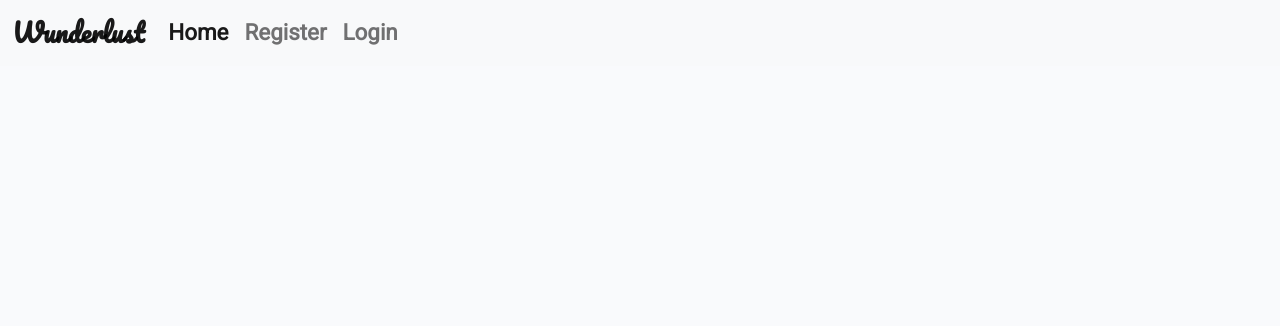
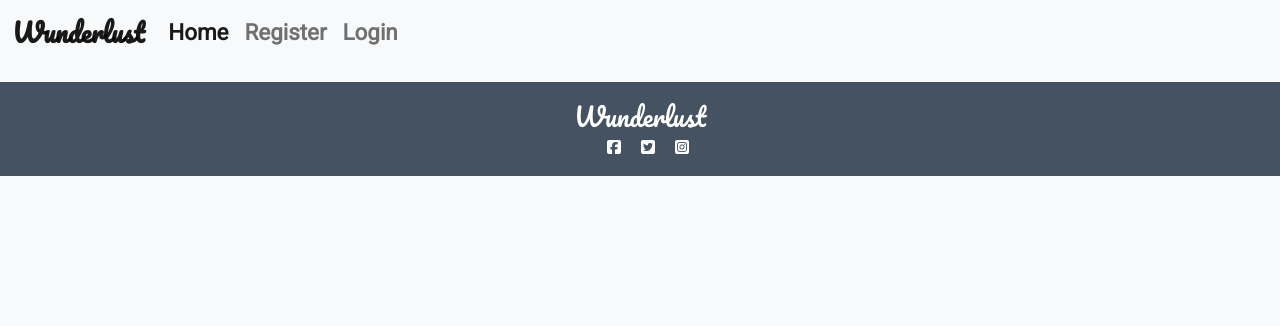
Before and after one commit to Lucy-Glanville-Brown/travel-blog, a Django app: page / in a window 1280 px wide. Shown: the top 326 px of the page. Run offline with Django 4.2, Linux system fonts and the light colour scheme; data that the repository does not hold is empty; some libraries are stand-ins or nearby versions.

Commit message:
Add footer to base.html and css styling

```diff
--- a/static/css/style.css
+++ b/static/css/style.css
@@ -1,7 +1,10 @@
 body {
     background-color: #F9FAFC;
     font-family: 'Roboto', sans-serif;
+    color: #4A4A4F;
 }
+
+/* Navigation */
 
 .navbar-brand {
     font-family: 'Pacifico', cursive;
@@ -15,3 +18,18 @@ body {
     font-weight: 700;
     color: #4A4A4F;
 }
+
+
+/* Footer */
+
+.dark-bg {
+    background-color: #445261;
+}
+
+a { color: inherit; }
+
+.footer-brand {
+    font-family: 'Pacifico', cursive;
+    font-size: 1.6rem;
+    font-weight: 400;
+}
--- a/templates/base.html
+++ b/templates/base.html
@@ -13,6 +13,9 @@
   <link rel="preconnect" href="https://fonts.gstatic.com" crossorigin>
   <link href="https://fonts.googleapis.com/css2?family=Lobster&family=Pacifico&family=Roboto&display=swap"
     rel="stylesheet">
+
+  <!-- Font Awesome-->
+  <script src="https://kit.fontawesome.com/9120e5e927.js" crossorigin="anonymous"></script>
 
   <!-- Bootstrap -->
   <link href="https://cdn.jsdelivr.net/npm/bootstrap@5.1.3/dist/css/bootstrap.min.css" rel="stylesheet"
@@ -51,5 +54,26 @@
     </div>
   </nav>
 
+  <main class="flex-shrink-0 main-bg">
+    {% block content %}
+    <!-- Content Goes here -->
+    {% endblock content %}
+  </main>
+
+  <!-- Footer -->
+  <footer class="footer mt-auto py-3 dark-bg">
+    <p class="m-0 text-center text-white footer-brand">Wunderlust</p>
+    <p class="m-0 text-center text-white">
+      <a href="https://facebook.com" target="_blank" rel="noopener"
+        aria-label="Visit our Facebook (Opens in a new tab)">
+        <i class="fab fa-facebook-square ms-3"></i></a>
+      <a href="https://twitter.com" target="_blank" rel="noopener"
+        aria-label="Visit our Twitter (Opens in a new tab)"><i class="fab fa-twitter-square ms-3"></i></a>
+      <a href="https://instagram.com" target="_blank" rel="noopener"
+        aria-label="Visit our Instagram (Opens in a new tab)"><i class="fab fa-instagram-square ms-3"></i></a>
+
+  </footer>
+
+
 </body>
 </html>
```
